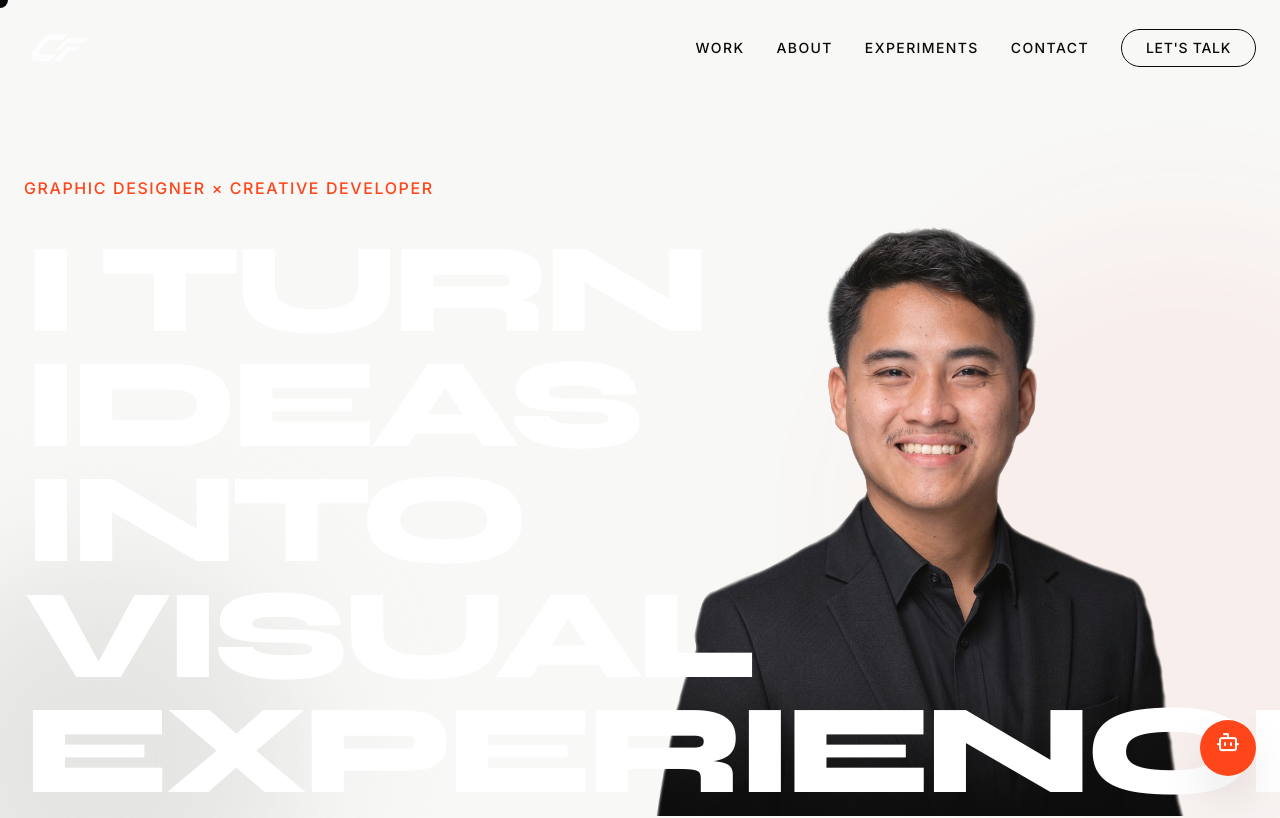
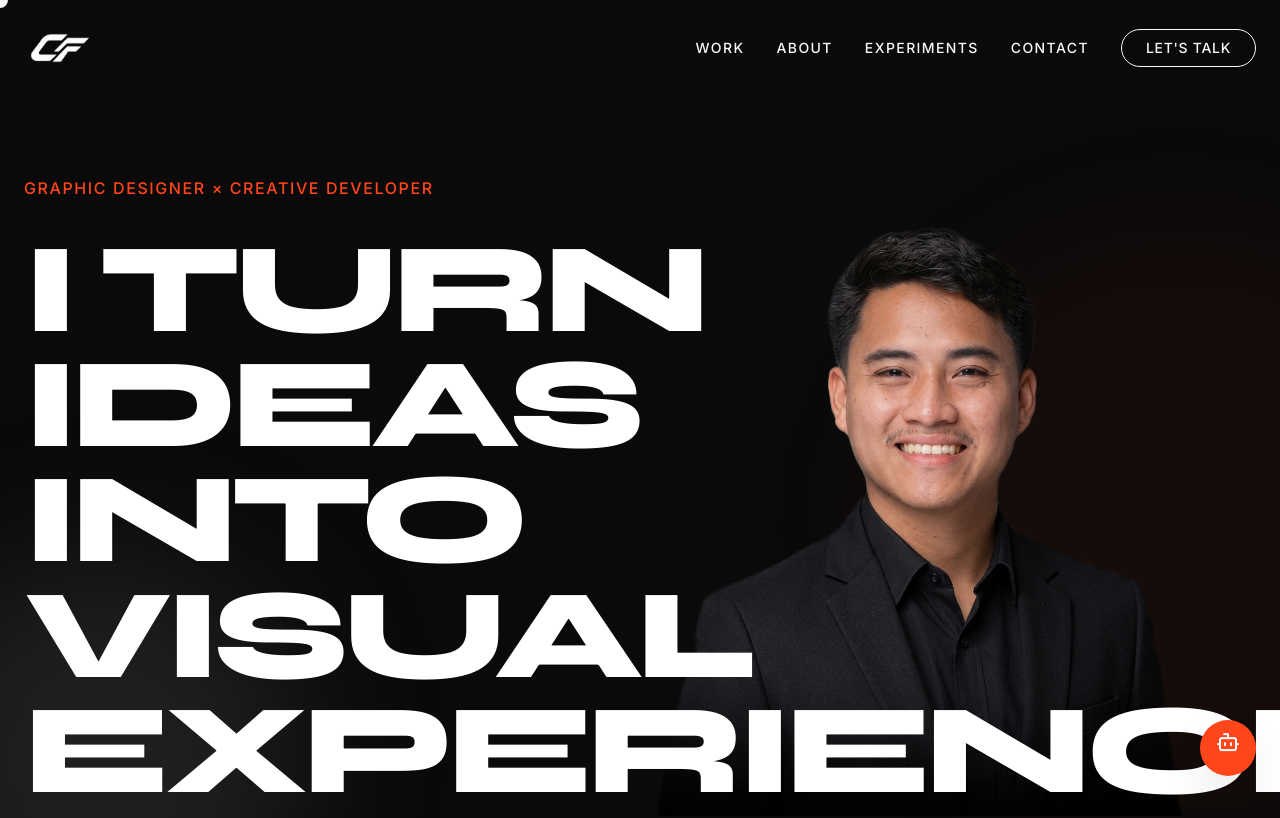
Before and after one commit to channy051022/graphic-design-portfolio, a Next.js app: page / in a window 1280 px wide. Shown: the top 818 px of the page. Built offline with nearby package versions, Linux system fonts and the light colour scheme.

Commit message:
initialize global CSS with Tailwind configuration, custom theme variables, and Lenis scroll integration

```diff
--- a/src/app/globals.css
+++ b/src/app/globals.css
@@ -17,33 +17,18 @@
 }
 
 :root {
-  /* Default to Light Mode with Warm White */
-  --background: #f8f8f7;
-  --foreground: #0a0a0a;
+  /* Force Premium Dark Mode */
+  --background: #0a0a0a;
+  --foreground: #f8f8f7;
 
-  --muted: #e5e5e3;
-  --muted-foreground: #5a5a58;
+  --muted: #1f1f1f;
+  --muted-foreground: #a3a3a1;
 
   /* Electric Orange-Red Accent */
   --accent: #ff451a;
   --accent-foreground: #ffffff;
 
-  --border: #dcdccf;
-}
-
-@media (prefers-color-scheme: dark) {
-  :root {
-    --background: #0a0a0a;
-    --foreground: #f8f8f7;
-
-    --muted: #1f1f1f;
-    --muted-foreground: #a3a3a1;
-
-    --accent: #ff451a;
-    --accent-foreground: #ffffff;
-
-    --border: #262626;
-  }
+  --border: #262626;
 }
 
 /* Base Styles */
```
